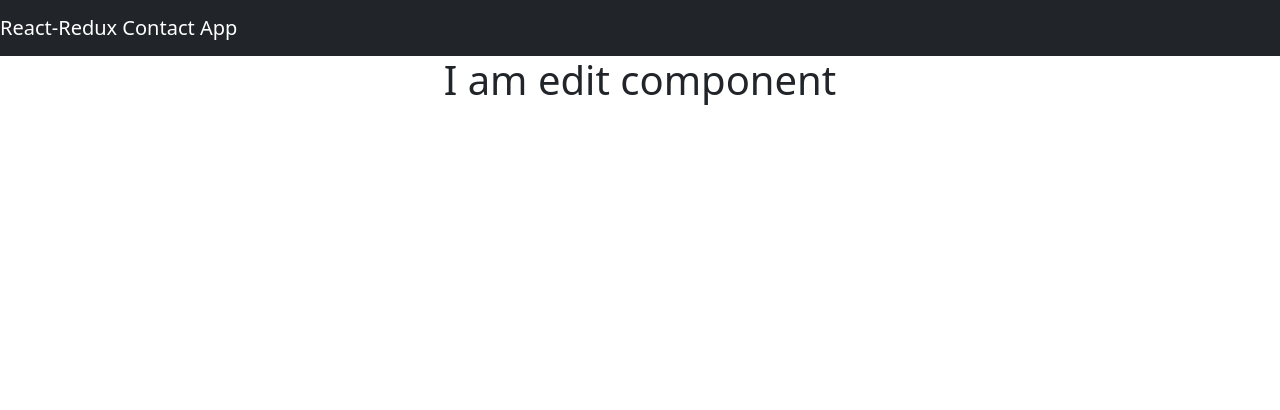
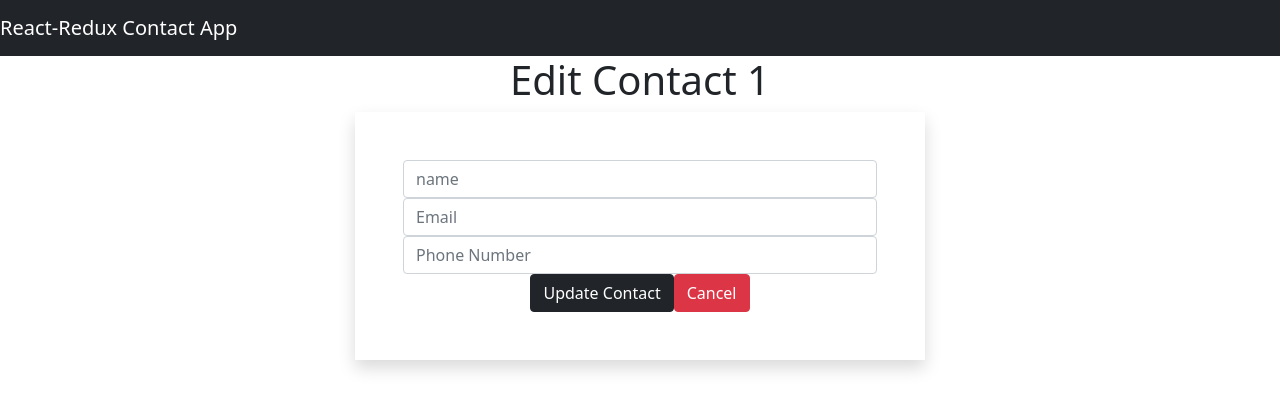
Before and after one commit to German-Cobian/Contact-App, a React (Create React App) app: page /edit/1 in a window 1280 px wide. Shown: the top 410 px of the page. Built offline with nearby package versions, Linux system fonts and the light colour scheme.

Commit message:
Implement EditContact component

```diff
--- a/src/App.js
+++ b/src/App.js
@@ -4,6 +4,7 @@ import { Route, Switch } from 'react-router-dom';
 import Navbar from './components/Navbar';
 import Home from './components/Home';
 import AddContact from './components/AddContact';
+import EditContact from './components/EditContact';
 
 function App() {
   return (
@@ -19,7 +20,7 @@ function App() {
         </Route>
 
         <Route path="/edit/:id">
-          <h1>I am edit component</h1>
+          <EditContact />
         </Route>
 
       </Switch>
--- a/src/components/AddContact.js
+++ b/src/components/EditContact.js
@@ -1,9 +1,12 @@
-const AddContact = () => {
+import { Link, useParams } from 'react-router-dom';
+
+const EditContact = () => {
+    const {id} = useParams();
   return (
     <div className="container">
       <div className="row">
         <div className="display-3 text-center">
-          <h1>Add Contact</h1>
+          <h1>Edit Contact {id}</h1>
         </div>
         <div className="col-md-6 shadow mx-auto p-5">
           <form>
@@ -17,7 +20,8 @@ const AddContact = () => {
               <input type="number" placeholder="Phone Number" className="form-control" />
             </div>
             <div className="form-group">
-              <input type="submit" value="Add Student" className="btn btn-block btn-dark" />
+              <input type="submit" value="Update Contact" className="btn btn-dark mr-3" />
+              <Link to="/" className="btn btn-danger ml-3">Cancel</Link>
             </div>
           </form>
         </div>
@@ -26,4 +30,4 @@ const AddContact = () => {
   )
 }
 
-export default AddContact
+export default EditContact
```
